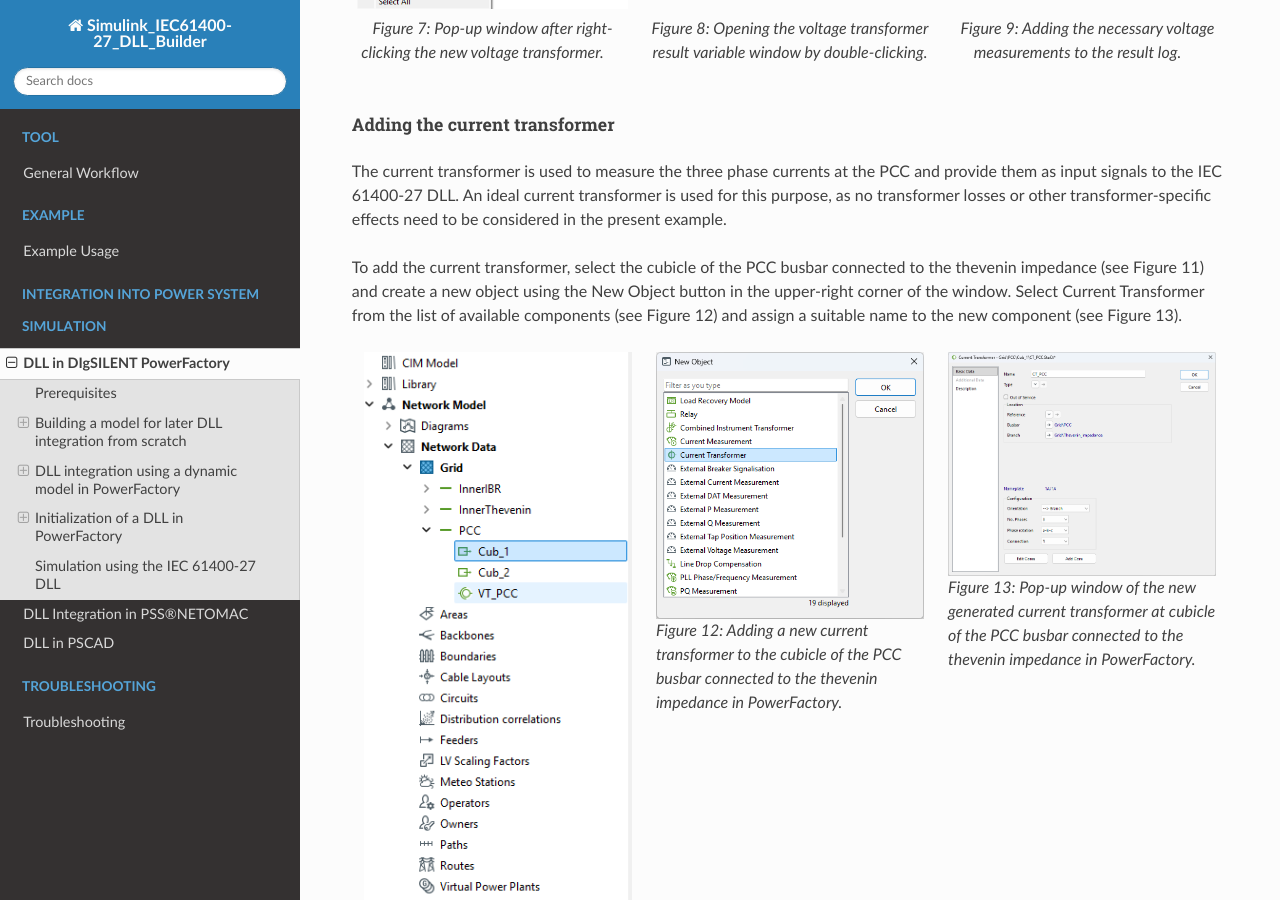
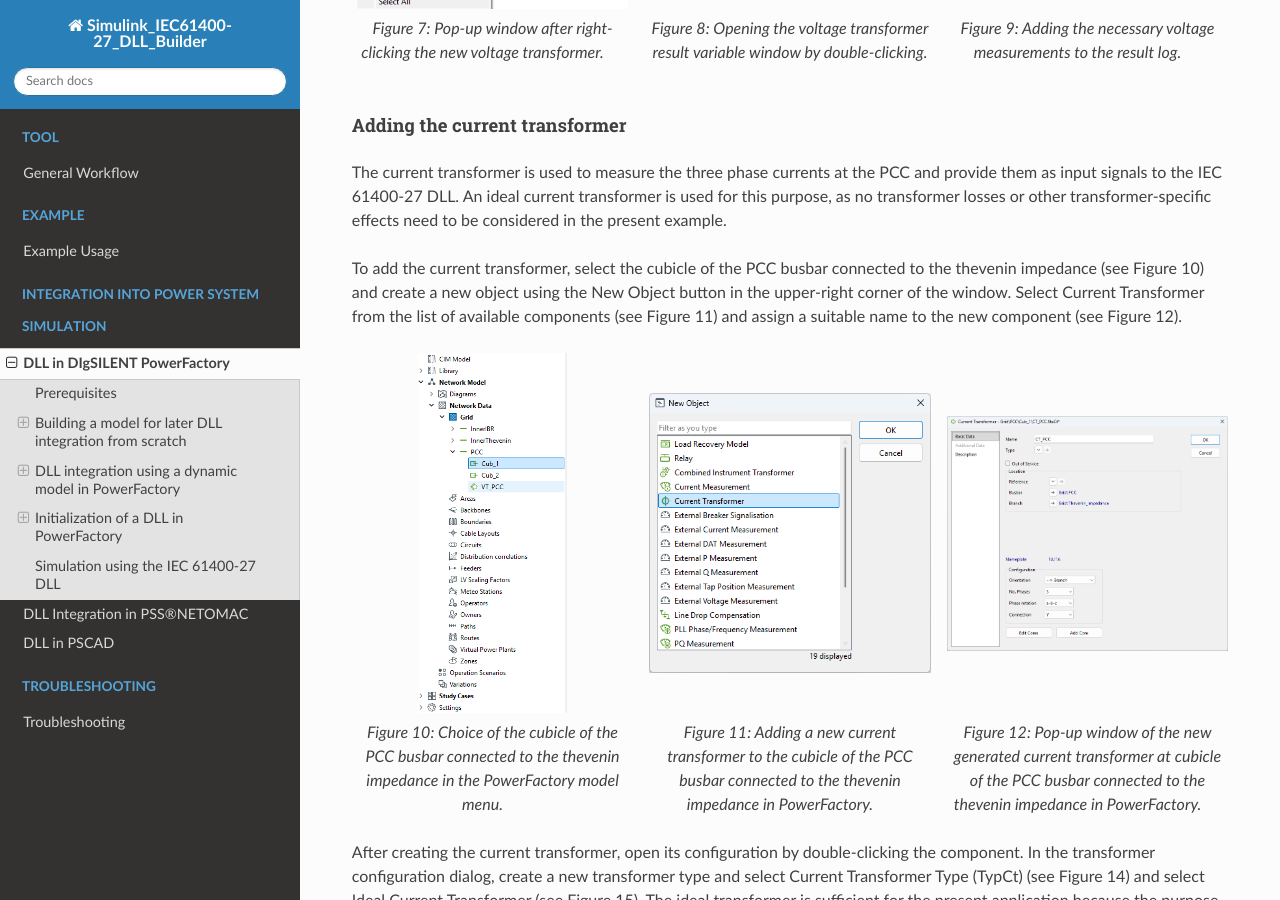
Before and after one commit to Institute-of-Electrical-Energy-Systems/SIMULINK_DLL_Builder, a Sphinx documentation site: the page built from docs/DLL_in_PF.rst, in a window 1280 px wide and 900 px high, scrolled down 3172 px. Built offline with Sphinx 7.4.7 and the Read the Docs theme 3.1.0, drawn with Linux system fonts in a browser that asks for light colours; formulas are drawn with MathJax 3; some of the changed text lies outside the part shown.

Commit message:
Update DLL_in_PF.rst

```diff
--- a/docs/DLL_in_PF.rst
+++ b/docs/DLL_in_PF.rst
@@ -118,84 +118,66 @@ The voltage transformer is now connected to the PCC and can be used to obtain th
 
 
 Adding the current transformer
-""""""""""""""""""""""""""""""
+''''''''''''''''''''''''''''''
 The current transformer is used to measure the three phase currents at the PCC and provide them as input signals to the IEC 61400-27 DLL.
 An ideal current transformer is used for this purpose, as no transformer losses or other transformer-specific effects need to be considered in the present example.
 
-To add the current transformer, select the cubicle of the PCC busbar connected to the thevenin impedance (see Figure 11) and create a new object using the New Object button in the upper-right corner of the window.
-Select Current Transformer from the list of available components (see Figure 12) and assign a suitable name to the new component (see Figure 13).
+To add the current transformer, select the cubicle of the PCC busbar connected to the thevenin impedance (see Figure 10) and create a new object using the New Object button in the upper-right corner of the window.
+Select Current Transformer from the list of available components (see Figure 11) and assign a suitable name to the new component (see Figure 12).
 
-.. grid:: 3
+.. container:: image-row
 
-   .. grid-item::
+   ..  figure:: ./images/PowerFactory/PCC_Cub1_PowerFactory.png
+         :alt: Choice of the cubicle of the PCC busbar connected to the thevenin impedance in the PowerFactory model menu.
 
-      ..  figure:: ./images/PowerFactory/PCC_Cub1_PowerFactory.png
-            :alt: Choice of the cubicle of the PCC busbar connected to the thevenin impedance in the PowerFactory model menu.
+         Figure 10: Choice of the cubicle of the PCC busbar connected to the thevenin impedance in the PowerFactory model menu.
 
-            Figure 11: Choice of the cubicle of the PCC busbar connected to the thevenin impedance in the PowerFactory model menu.
+   ..  figure:: ./images/PowerFactory/CT_PowerFactory.png
+         :alt: Adding a new current transformer to the cubicle of the PCC busbar connected to the thevenin impedance in PowerFactory.
 
-   .. grid-item::
+         Figure 11: Adding a new current transformer to the cubicle of the PCC busbar connected to the thevenin impedance in PowerFactory.
 
-       ..  figure:: ./images/PowerFactory/CT_PowerFactory.png
-            :alt: Adding a new current transformer to the cubicle of the PCC busbar connected to the thevenin impedance in PowerFactory.
+   ..  figure:: ./images/PowerFactory/CT_PowerFactory2.png
+         :alt: Pop-up window of the new generated current transformer at cubicle of the PCC busbar connected to the thevenin impedance in PowerFactory.
 
-            Figure 12: Adding a new current transformer to the cubicle of the PCC busbar connected to the thevenin impedance in PowerFactory.
-
-   .. grid-item::
-
-      ..  figure:: ./images/PowerFactory/CT_PowerFactory2.png
-            :alt: Pop-up window of the new generated current transformer at cubicle of the PCC busbar connected to the thevenin impedance in PowerFactory.
-
-            Figure 13: Pop-up window of the new generated current transformer at cubicle of the PCC busbar connected to the thevenin impedance in PowerFactory.
+         Figure 12: Pop-up window of the new generated current transformer at cubicle of the PCC busbar connected to the thevenin impedance in PowerFactory.
 
 After creating the current transformer, open its configuration by double-clicking the component.
 In the transformer configuration dialog, create a new transformer type and select Current Transformer Type (TypCt) (see Figure 14) and select Ideal Current Transformer (see Figure 15).
 The ideal transformer is sufficient for the present application because the purpose of the component is to provide the required current measurements rather than to model the physical behavior of a transformer.
 
-.. grid:: 2
+.. container:: image-row
 
-   .. grid-item::
+   .. figure:: ./images/PowerFactory/CT_PowerFactory3.png
+      :alt: Pop-up window for the choice of the newly generated current transformer's type.
 
-      .. figure:: ./images/PowerFactory/CT_PowerFactory3.png
-         :alt: Pop-up window for the choice of the newly generated current transformer's type.
+      Figure 13: Pop-up window for the choice of the newly generated current transformer's type.
 
-         Figure 14: Pop-up window for the choice of the newly generated current transformer's type.
+   .. figure:: ./images/PowerFactory/CT_PowerFactory4.png
+      :alt: Pop-up window for the definition of a current transformer type.
 
-   .. grid-item::
-
-      .. figure:: ./images/PowerFactory/CT_PowerFactory4.png
-         :alt: Pop-up window for the definition of a current transformer type.
-
-         Figure 15: Pop-up window for the definition of a current transformer type.
+      Figure 14: Pop-up window for the definition of a current transformer type.
 
 The voltage transformer is now connected to the cubicle of the PCC and can be used to obtain the three phase current signals required by the DLL (see Figure 16 - 18).
 
-.. grid:: 3
+.. container:: image-row
 
-   .. grid-item::
+   ..  figure:: ./images/PowerFactory/CT_PowerFactory5.png
+         :alt: Pop-up window after right-clicking the new current transformer.
 
-      ..  figure:: ./images/PowerFactory/CT_PowerFactory5.png
-            :alt: Pop-up window after right-clicking the new current transformer.
-            :align: center
-            :width: 50%
+         Figure 16: Pop-up window after right-clicking the new current transformer.
 
-            Figure 16: Pop-up window after right-clicking the new current transformer.
 
-   .. grid-item::
+   ..  figure:: ./images/PowerFactory/CT_PowerFactory6.png
+         :alt: Opening the current transformer result variable window by double-clicking.
 
-      ..  figure:: ./images/PowerFactory/CT_PowerFactory6.png
-            :alt: Opening the current transformer result variable window by double-clicking.
-            :align: center
+         Figure 17: Opening the current transformer result variable window by double-clicking.
 
-            Figure 17: Opening the current transformer result variable window by double-clicking.
 
-   .. grid-item::
+   ..  figure:: ./images/PowerFactory/CT_PowerFactory7.png
+         :alt: Adding the necessary current measurements to the result log.
 
-      ..  figure:: ./images/PowerFactory/CT_PowerFactory7.png
-            :alt: Adding the necessary current measurements to the result log.
-            :align: center
-
-            Figure 18: Adding the necessary current measurements to the result log.
+         Figure 18: Adding the necessary current measurements to the result log.
 
 DLL integration using a dynamic model in PowerFactory
 -----------------------------------------------------
```
